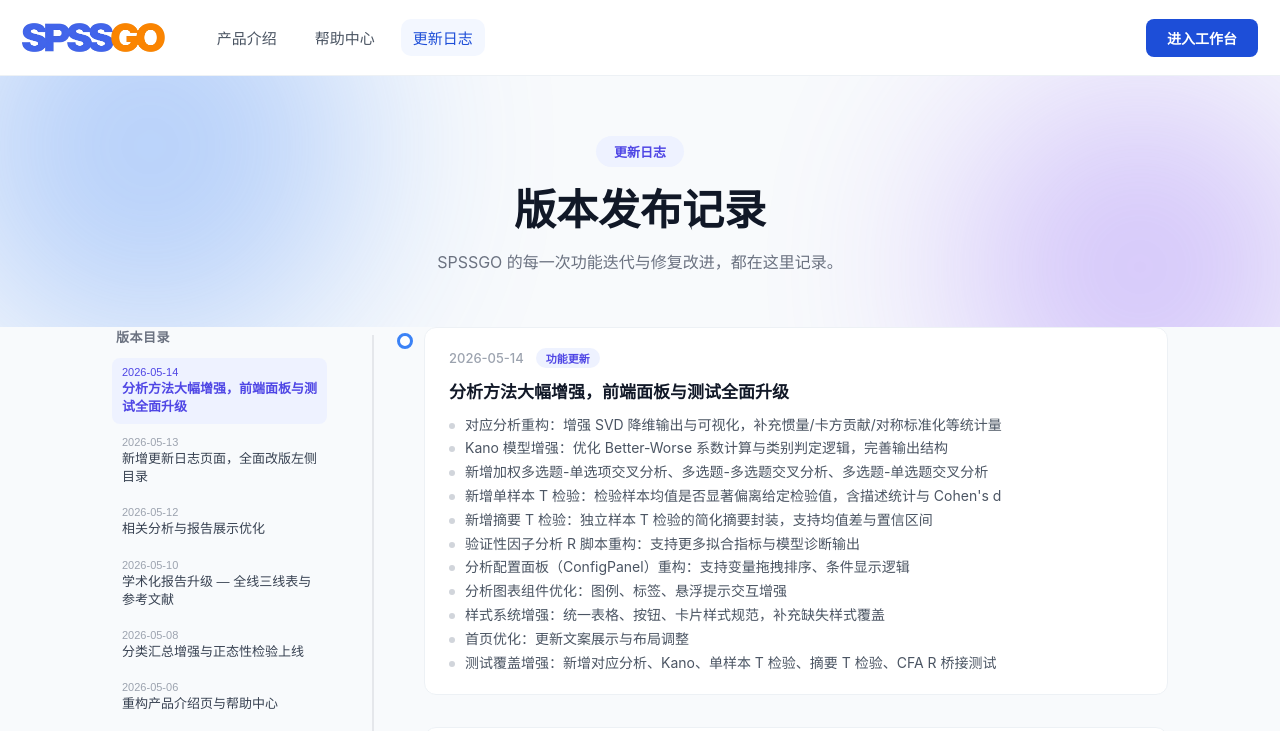
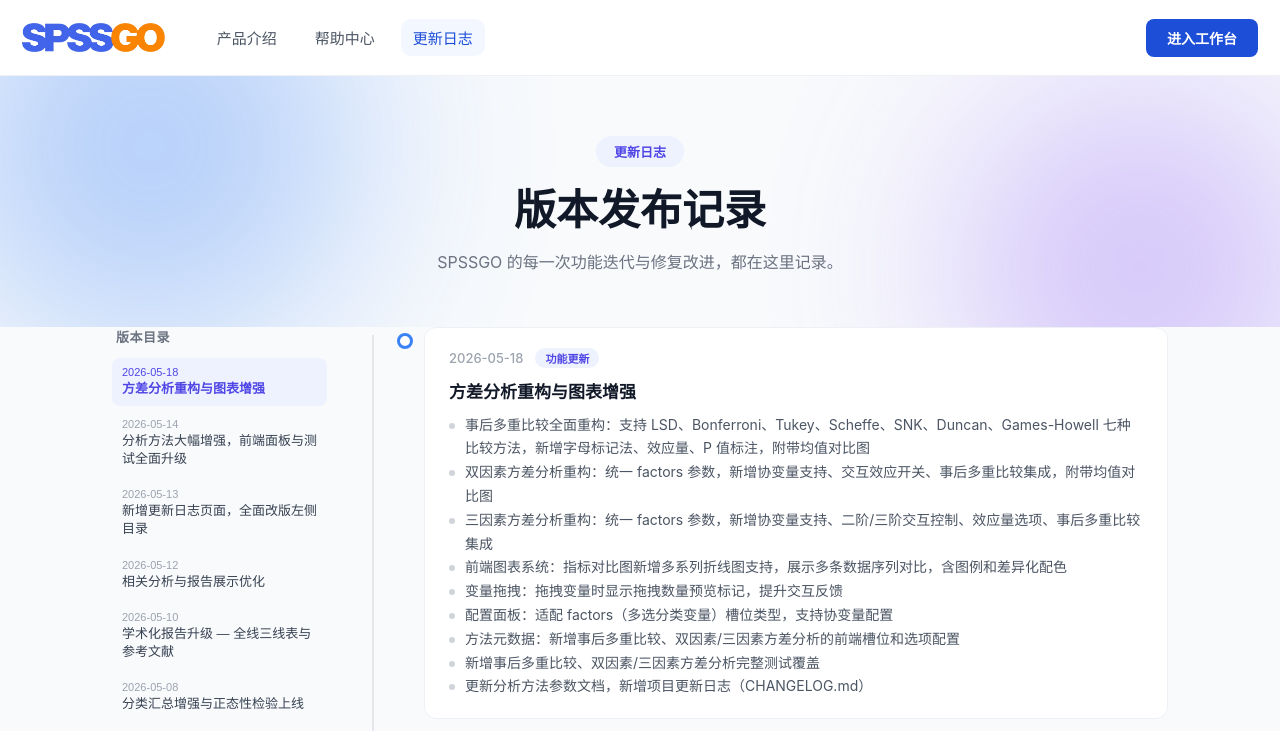
Before and after one commit to lauiiiiii/SPSSGO, a Vue app in the folder frontend/: page /changelog in a window 1280 px wide. Shown: the top 731 px of the page. Built offline with nearby package versions, Linux system fonts and the light colour scheme.

Commit message:
docs: 官网更新日志新增 2026-05-18 版本条目

```diff
--- a/frontend/src/views/ChangelogApp.vue
+++ b/frontend/src/views/ChangelogApp.vue
@@ -75,6 +75,22 @@
 import { ref, onMounted, onUnmounted } from 'vue'
 
 const changelogEntries = [
+  {
+    date: '2026-05-18',
+    type: 'feat',
+    title: '方差分析重构与图表增强',
+    items: [
+      '事后多重比较全面重构：支持 LSD、Bonferroni、Tukey、Scheffe、SNK、Duncan、Games-Howell 七种比较方法，新增字母标记法、效应量、P 值标注，附带均值对比图',
+      '双因素方差分析重构：统一 factors 参数，新增协变量支持、交互效应开关、事后多重比较集成，附带均值对比图',
+      '三因素方差分析重构：统一 factors 参数，新增协变量支持、二阶/三阶交互控制、效应量选项、事后多重比较集成',
+      '前端图表系统：指标对比图新增多系列折线图支持，展示多条数据序列对比，含图例和差异化配色',
+      '变量拖拽：拖拽变量时显示拖拽数量预览标记，提升交互反馈',
+      '配置面板：适配 factors（多选分类变量）槽位类型，支持协变量配置',
+      '方法元数据：新增事后多重比较、双因素/三因素方差分析的前端槽位和选项配置',
+      '新增事后多重比较、双因素/三因素方差分析完整测试覆盖',
+      '更新分析方法参数文档，新增项目更新日志（CHANGELOG.md）',
+    ],
+  },
   {
     date: '2026-05-14',
     type: 'feat',
```
